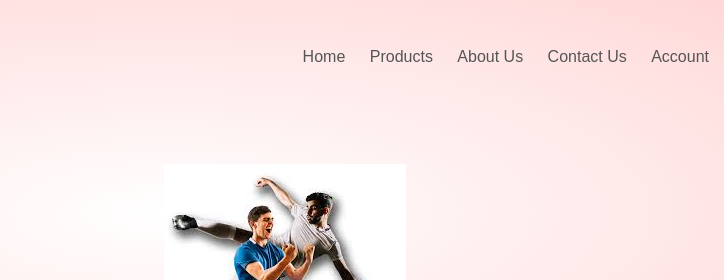
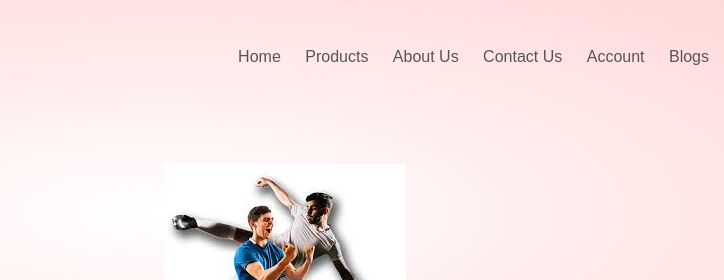
Before and after one commit to Dantez21/online_web_store, a plain HTML site: page index.html in a window 1280 px wide. Shown: the top 280 px of the page, 476-1200 px from the left. Drawn offline with Linux system fonts and the light colour scheme.

Commit message:
added a new page

```diff
--- a/index.html
+++ b/index.html
@@ -21,6 +21,7 @@
                     <li><a href="About Us.html">About Us</a></li>
                     <li><a href="Contact us.html">Contact Us</a></li>
                     <li><a href="Account.html">Account</a></li>
+                    <li><a href="blog.html">Blogs</a></li>
                 </ul>
             </nav>
             <div class="cart-btn"><a href="cart.html"><img src="images/Cart.jpg" width="30px" height="30px"></a>
```
